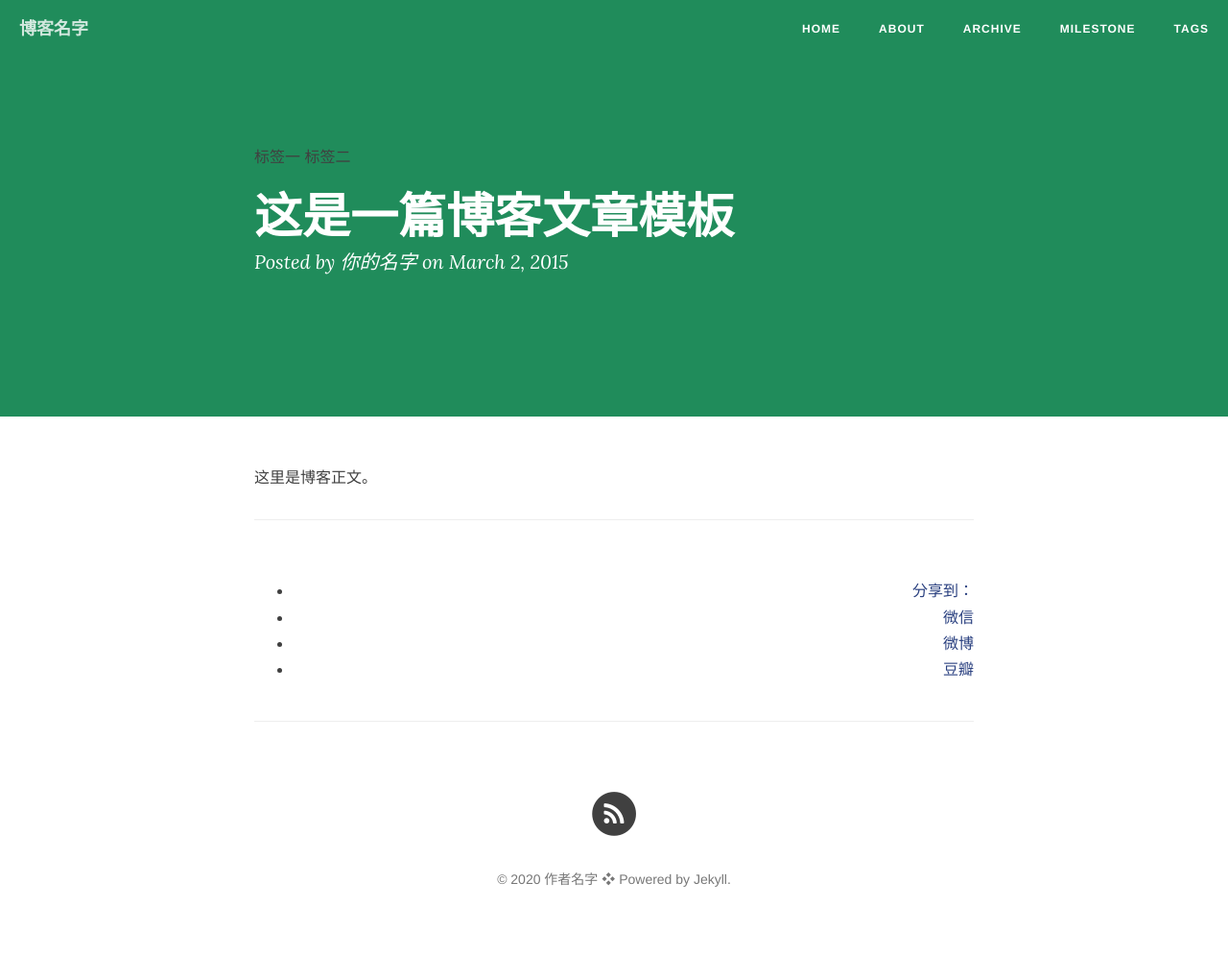
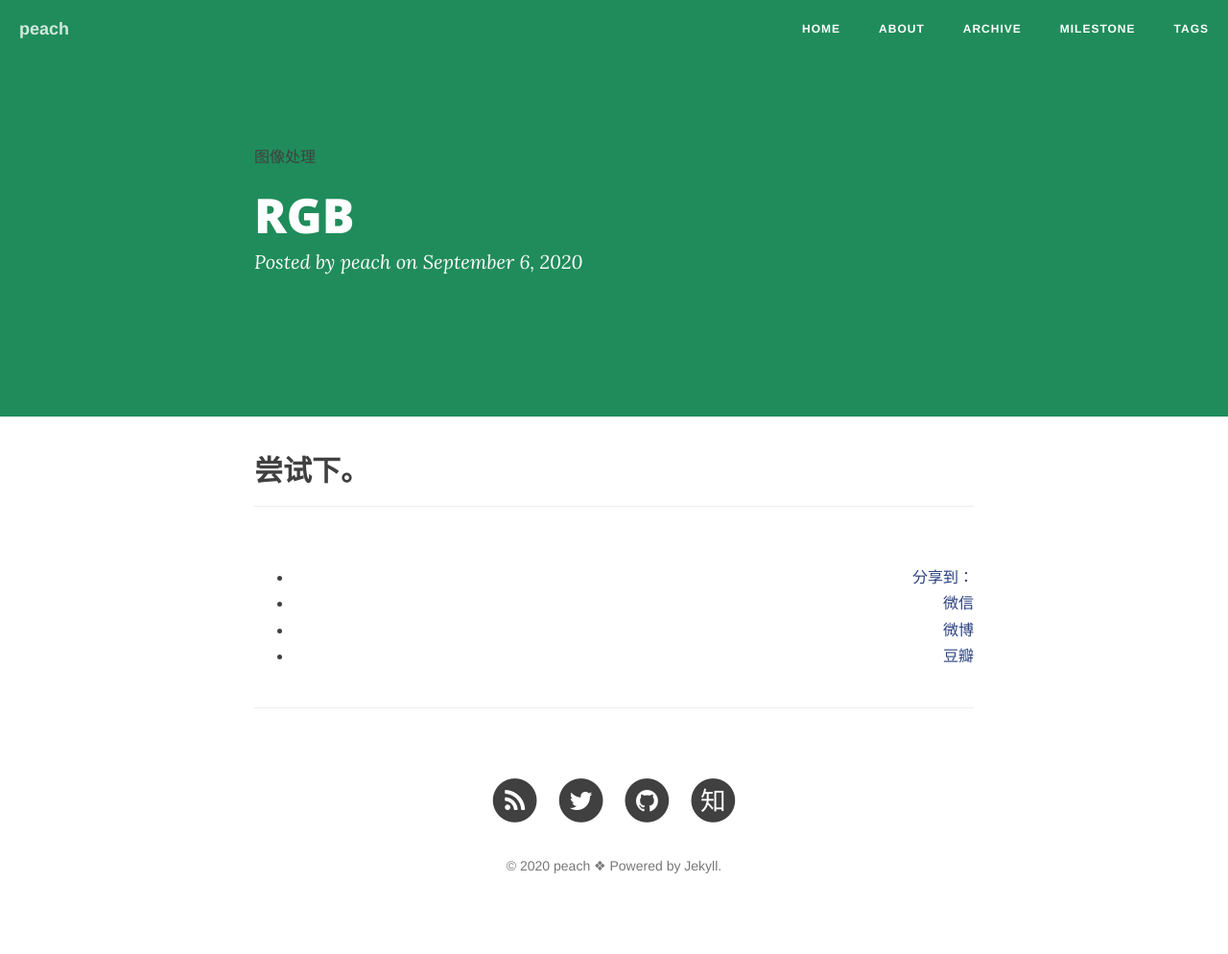
Before and after one commit to bestyuan/bestyuan.github.io, a Jekyll site: the page built from _posts/2015-03-02-how-to-write.md, in a window 1280 px wide. Shown: the whole page at 96% size. Built offline with Jekyll 4.4.1, drawn with Linux system fonts in a browser that asks for light colours; nearby versions of some CDN libraries; comment, search, counter and statistics services are not loaded.

Commit message:
update blog name

```diff
--- a/_config.yml
+++ b/_config.yml
@@ -1,27 +1,27 @@
 # Site settings
-title: 博客名字 # 你的博客名字，可以定义修订
+title: peach # 你的博客名字，可以定义修订
 header-img: "img/green.jpg"
 tagline: "cn"
-description: "这是我的博客"  # 一句话描述你的博客
+description: "就是为了好玩"  # 一句话描述你的博客
 baseurl: ""
-url: "http://cnfeat"  # 此处填写你的博客地址
+url: "www.blogspeach.com"  # 此处填写你的博客地址
 
 # About/contact
 owner:
-  name: "作者名字" # 填写作者信息：名字
-  email: X@gmail.com # 填写作者信息：邮箱
+  name: "peach" # 填写作者信息：名字
+  email: "caic50549@gmail.com" # 填写作者信息：邮箱
   bio: "你的博客描述" # 填写作者信息：博客描述
 
 # Data
 gavatar: img/favicon.png # 浏览器地址栏小图标，可自定义更改
 favicon: img/favicon.png # 浏览器地址栏小图标，可自定义更改
 
-douban_username:  # 你的豆瓣id
-twitter_username:
-github_username:
-facebook_username:
-weibo_username:
-zhihu_username:
+douban_username:  未知# 你的豆瓣id
+twitter_username: 未知
+github_username: 未知
+facebook_username: 未知
+weibo_username: 未知
+zhihu_username: 未知
 
 # Build settings
 # use Github Flavored Markdown !important
@@ -43,7 +43,7 @@ defaults:
       type: "posts"
     values:
       layout: "post"
-      author: "你的名字" # 你的名字
+      author: "peach" # 你的名字
       header-img: "img/green.jpg" # We don't want posts without a header image, that whould mean white on white
 
 # Comments
--- a/_posts/2015-03-02-how-to-write.md
+++ b/_posts/2015-03-02-how-to-write.md
@@ -1,10 +1,10 @@
 ---
 layout: post
-title: 这是一篇博客文章模板
-date: 2015-3-02
+title: RGB
+date: 2020-9-06
 categories: blog
-tags: [标签一,标签二]
+tags: [图像处理]
 description: 文章金句。
 ---
 
-这里是博客正文。
+## 尝试下。
```
